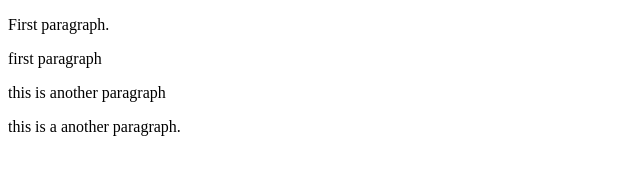
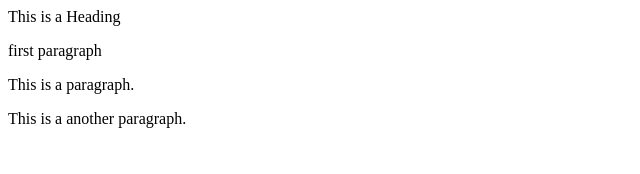
Before and after one commit to olujones1/learning-git, a plain HTML site: page index.html in a window 1280 px wide. Shown: the whole page, without its empty margins (0-640 px from the left). Drawn offline with Linux system fonts and the light colour scheme.

Commit message:
Update index.html

```diff
--- a/index.html
+++ b/index.html
@@ -4,9 +4,9 @@
 <title> Page Title</title>
 </head>
 <body>
-  <p>First paragraph.</p>
-  <p>first paragraph</p>
-  <p>this is another paragraph</p>
-  <p>this is a another paragraph.</p>
+  <hi>This is a Heading</h1>
+  <p>first paragraph</h1>
+  <p>This is a paragraph.</p>
+  <p>This is a another paragraph.</p>
 </body>
 </html>
```
